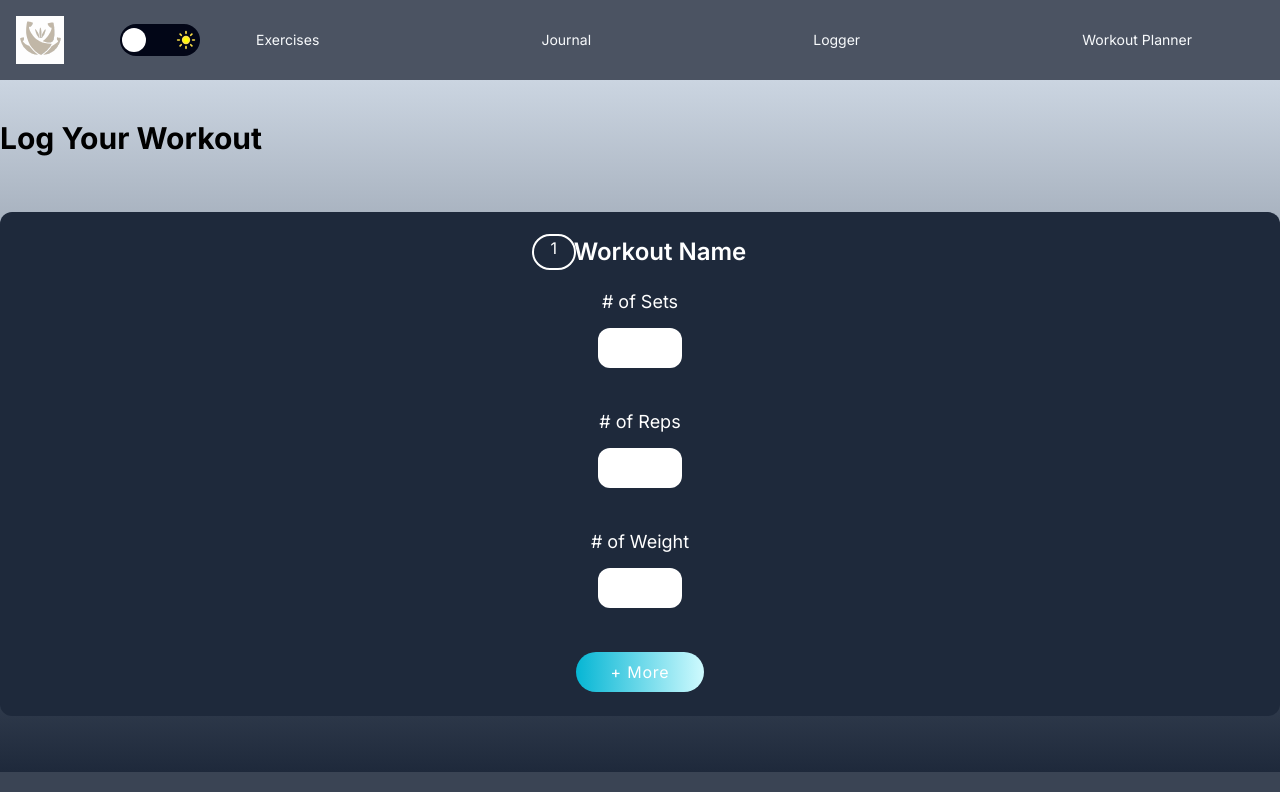
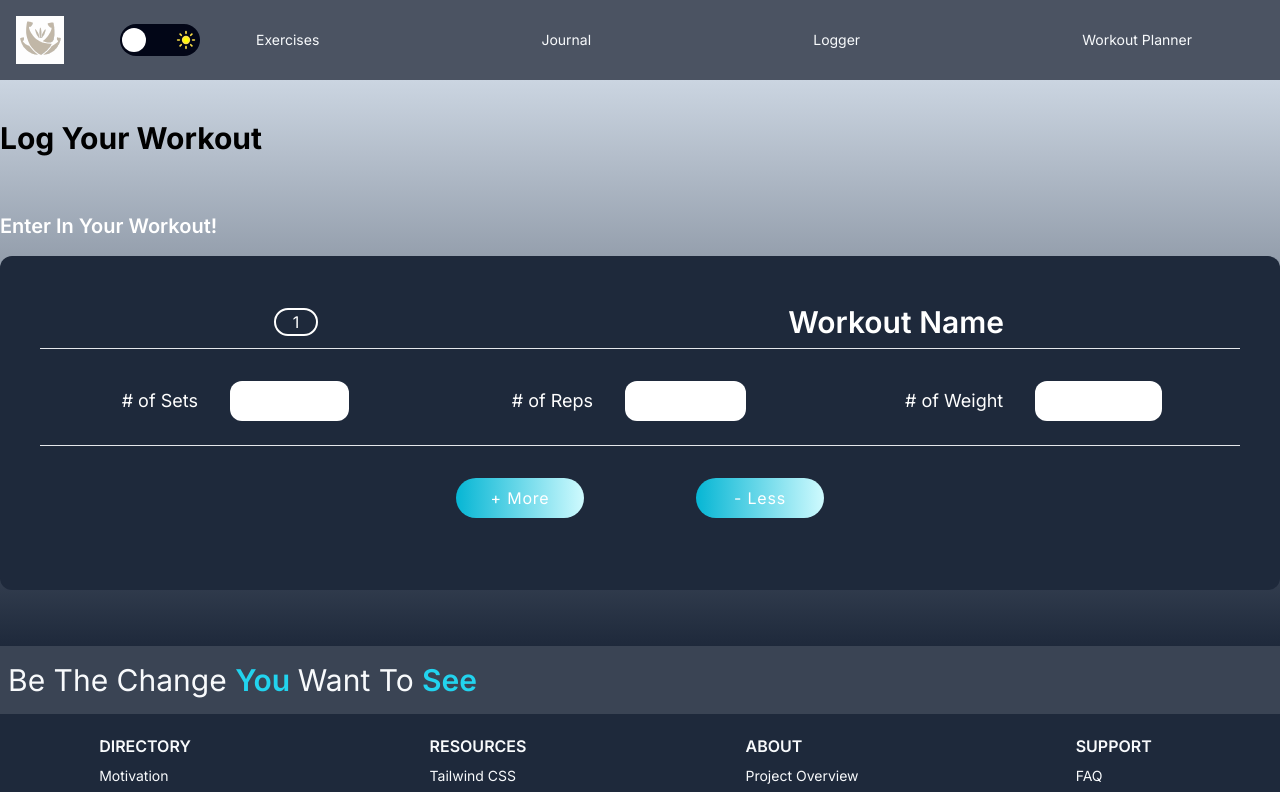
Before and after one commit to Norcrossover/fitness-finesse, a Next.js app: page /dashboard/logger in a window 1280 px wide. Shown: the top 792 px of the page. Built offline with nearby package versions, Linux system fonts and the light colour scheme.

Commit message:
Fixed accessibility for all viewports

```diff
--- a/app/dashboard/journal/page.tsx
+++ b/app/dashboard/journal/page.tsx
@@ -7,7 +7,7 @@ const Journal = () => {
       <h1 className="text-3xl text-center font-bold">
         Define your future self
       </h1>
-      <div className="flex flex-col sm:flex-row gap-6 sm:gap-20">
+      <div className="flex flex-col sm:flex-row gap-6 sm:gap-28">
         <Button text="Goals" className="button-rounded-cyan" />
         <Button text="Reflect" className="button-rounded-cyan" />
       </div>
--- a/app/dashboard/logger/page.tsx
+++ b/app/dashboard/logger/page.tsx
@@ -1,5 +1,6 @@
 import ExerciseLogger from "@/components/features/workout/ExerciseLogger";
 import FormWorkout from "@/components/features/workout/FormWorkout";
+import Button from "@/components/common/Button";
 
 const Logger = () => {
   return (
@@ -7,8 +8,47 @@ const Logger = () => {
       <h1 className="text-3xl text-center sm:text-left font-bold mx-auto container my-10">
         Log Your Workout
       </h1>
-      <div className="container w-3/4 sm:w-full mx-auto bg-slate-800 my-14 text-white p-4 rounded-xl">
-        <ExerciseLogger num={1} title="Workout Name" />
+      <div className="container mx-auto text-white text-center sm:text-left my-14">
+        <div className="w-5/6 mx-auto sm:w-full">
+          <h2 className="text-xl font-semibold mb-4 sm:mt-0 sm:text-left">
+            Enter In Your Workout!
+          </h2>
+          <form className="bg-slate-800 p-10 rounded-xl">
+            <ExerciseLogger title="Workout Name" num={1} />
+            <hr></hr>
+            <fieldset className="my-8 text-center">
+              <legend className="sr-only">Log your workout below</legend>
+              <div className="sm:flex justify-around">
+                <FormWorkout
+                  id="numSets"
+                  title="# of Sets"
+                  type="number"
+                  classInput="input-workout lg:inline-block"
+                  classLabel="label-workout lg:inline-block lg:mr-8"
+                />
+                <FormWorkout
+                  id="numReps"
+                  title="# of Reps"
+                  type="number"
+                  classInput="input-workout lg:inline-block"
+                  classLabel="label-workout lg:inline-block  lg:mr-8"
+                />
+                <FormWorkout
+                  id="numWeights"
+                  title="# of Weight"
+                  type="number"
+                  classInput="input-workout lg:inline-block"
+                  classLabel="label-workout lg:inline-block lg:mr-8"
+                />
+              </div>
+              <hr></hr>
+              <div className="flex flex-col items-center justify-center sm:flex-row sm:gap-28">
+                <Button text="+ More" className="button-rounded-cyan mt-8" />
+                <Button text="- Less" className="button-rounded-cyan mt-8" />
+              </div>
+            </fieldset>
+          </form>
+        </div>
       </div>
     </>
   );
--- a/app/globals.css
+++ b/app/globals.css
@@ -29,7 +29,7 @@ body {
 }
 
 .input-workout {
-  @apply w-1/2 md:w-2/6 p-2 rounded-xl bg-white text-black mb-6 focus:outline-none focus:ring-2 focus:ring-cyan-400;
+  @apply w-1/2 sm:w-2/6 p-2 rounded-xl bg-white text-black mb-6 focus:outline-none focus:ring-2 focus:ring-cyan-400;
 }
 
 .label-workout {
--- a/components/features/workout/ExerciseLogger.tsx
+++ b/components/features/workout/ExerciseLogger.tsx
@@ -1,6 +1,3 @@
-import Button from "@/components/common/Button";
-import FormWorkout from "@/components/features/workout/FormWorkout";
-
 // For each item
 type ExerciseLoggerProps = {
   title: string;
@@ -10,36 +7,12 @@ type ExerciseLoggerProps = {
 const ExerciseLogger = ({ title, num }: ExerciseLoggerProps) => {
   return (
     <div className="flex flex-col p-2 gap-5 items-center text-center">
-      <div className="flex">
+      <div className="flex justify-around w-full items-center gap-4">
         <span className="w-10 outline outline-2 outline-white rounded-full text-white">
           {num}
         </span>
-        <h3 className="text-2xl font-semibold">{title}</h3>
+        <h2 className="text-xl sm:text-3xl font-semibold">{title}</h2>
       </div>
-      <span className="flex flex-col justify-around gap-4">
-        <FormWorkout
-          id="numSets"
-          title="# of Sets"
-          type="number"
-          classInput="input-workout"
-          classLabel="label-workout"
-        />
-        <FormWorkout
-          id="numReps"
-          title="# of Reps"
-          type="number"
-          classInput="input-workout"
-          classLabel="label-workout"
-        />
-        <FormWorkout
-          id="numWeight"
-          title="# of Weight"
-          type="number"
-          classInput="input-workout"
-          classLabel="label-workout"
-        />
-      </span>
-      <Button text="+ More" className="button-rounded-cyan" />
     </div>
   );
 };
```
